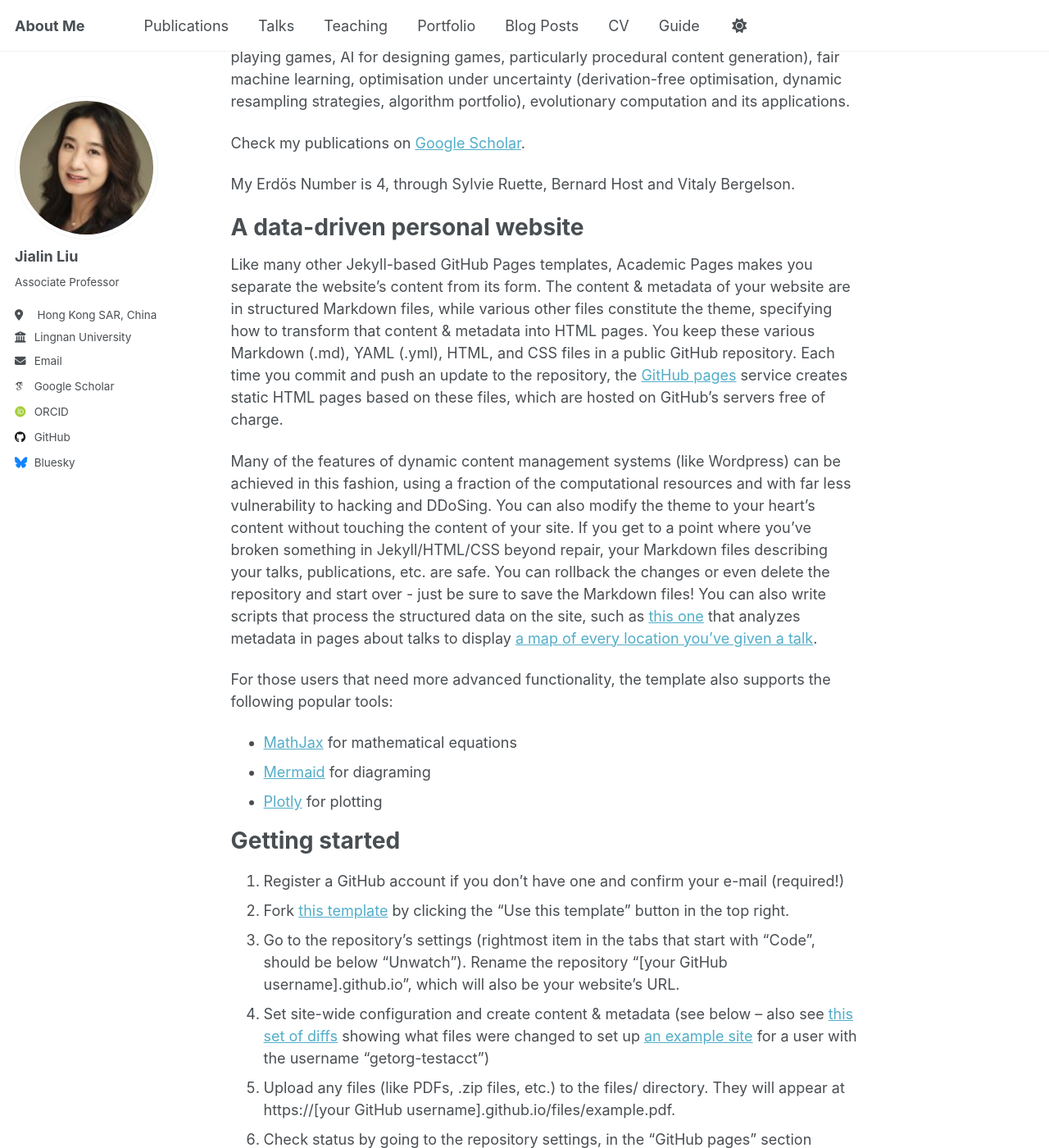
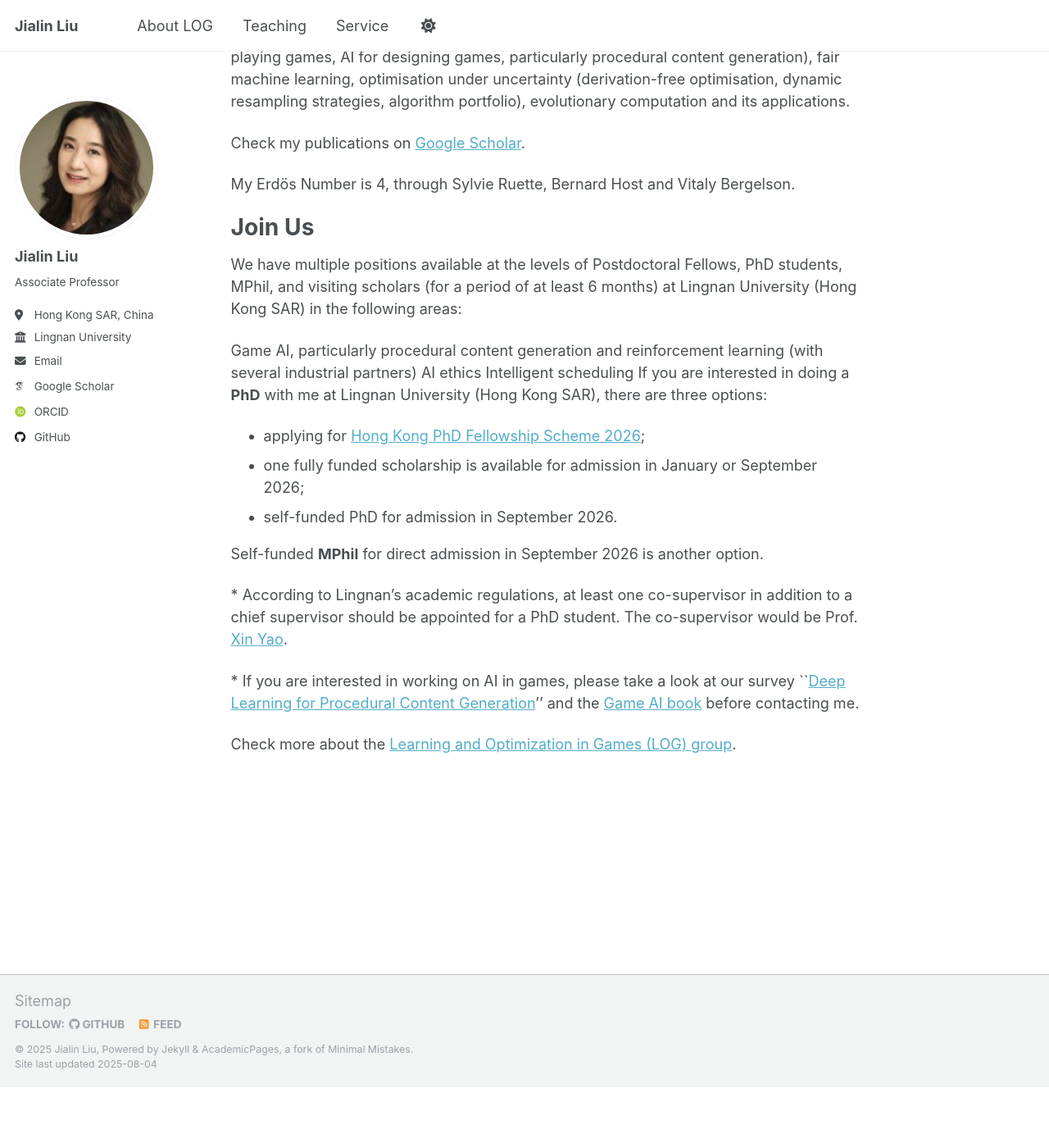
Before and after one commit to PeiJY/PeiJY.github.io, a Jekyll site: the page built from _pages/about.md, in a window 1280 px wide and 1400 px high, scrolled down 382 px. Shown: the whole window at 82% size. Built offline with Jekyll 4.4.1, drawn with Linux system fonts in a browser that asks for light colours; some web fonts are replaced; a script that is not in the unit is left out; after the commit the page ends 1708 px from its top, so only the background shows below that; some of the changed text lies outside the part shown.

Commit message:
about me

```diff
--- a/_config.yml
+++ b/_config.yml
@@ -9,7 +9,7 @@
 # Basic Site Settings
 locale                   : "en-US"
 site_theme               : "default"
-title                    : "About Me"
+title                    : "Jialin Liu"
 title_separator          : "-"
 name                     : &name "Jialin Liu"
 description              : &description "personal description"
@@ -26,7 +26,7 @@ author:
   name             : "Jialin Liu"
   pronouns         : # example: "she/her"
   bio              : "Associate Professor"
-  location         : " Hong Kong SAR, China"
+  location         : "Hong Kong SAR, China"
   employer         : "Lingnan University"
   uri              : # URL
   email            : "jialin.liu(at)ln.edu.hk"
@@ -53,7 +53,7 @@ author:
 
   # Social media
   artstation       : # Username
-  bluesky          : "bsky.app" # Replace this with you Bluesky username
+  bluesky          : # Username
   facebook         : # Username
   flickr           : # Username
   foursquare       : # Username
--- a/_pages/about.md
+++ b/_pages/about.md
@@ -13,46 +13,23 @@ Check my publications on [Google Scholar](https://goo.gl/8thhcO).
 
 My Erdös Number is 4, through Sylvie Ruette, Bernard Host and Vitaly Bergelson.
 
-A data-driven personal website
+Join Us
 ======
-Like many other Jekyll-based GitHub Pages templates, Academic Pages makes you separate the website's content from its form. The content & metadata of your website are in structured Markdown files, while various other files constitute the theme, specifying how to transform that content & metadata into HTML pages. You keep these various Markdown (.md), YAML (.yml), HTML, and CSS files in a public GitHub repository. Each time you commit and push an update to the repository, the [GitHub pages](https://pages.github.com/) service creates static HTML pages based on these files, which are hosted on GitHub's servers free of charge.
+We have multiple positions available at the levels of Postdoctoral Fellows, PhD students, MPhil, and visiting scholars (for a period of at least 6 months) at Lingnan University (Hong Kong SAR) in the following areas:
 
-Many of the features of dynamic content management systems (like Wordpress) can be achieved in this fashion, using a fraction of the computational resources and with far less vulnerability to hacking and DDoSing. You can also modify the theme to your heart's content without touching the content of your site. If you get to a point where you've broken something in Jekyll/HTML/CSS beyond repair, your Markdown files describing your talks, publications, etc. are safe. You can rollback the changes or even delete the repository and start over - just be sure to save the Markdown files! You can also write scripts that process the structured data on the site, such as [this one](https://github.com/academicpages/academicpages.github.io/blob/master/talkmap.ipynb) that analyzes metadata in pages about talks to display [a map of every location you've given a talk](https://academicpages.github.io/talkmap.html).
+Game AI, particularly procedural content generation and reinforcement learning (with several industrial partners)
+AI ethics
+Intelligent scheduling
+If you are interested in doing a **PhD** with me at Lingnan University (Hong Kong SAR), there are three options:
 
-For those users that need more advanced functionality, the template also supports the following popular tools:
-- [MathJax](https://www.mathjax.org/) for mathematical equations
-- [Mermaid](https://mermaid.js.org/) for diagraming
-- [Plotly](https://plotly.com/javascript/) for plotting
+* applying for [Hong Kong PhD Fellowship Scheme 2026](https://www.ln.edu.hk/rpg/admission/application-for-admission);
+* one fully funded scholarship is available for admission in January or September 2026;
+* self-funded PhD for admission in September 2026.
 
-Getting started
-======
-1. Register a GitHub account if you don't have one and confirm your e-mail (required!)
-1. Fork [this template](https://github.com/academicpages/academicpages.github.io) by clicking the "Use this template" button in the top right.
-1. Go to the repository's settings (rightmost item in the tabs that start with "Code", should be below "Unwatch"). Rename the repository "[your GitHub username].github.io", which will also be your website's URL.
-1. Set site-wide configuration and create content & metadata (see below -- also see [this set of diffs](http://archive.is/3TPas) showing what files were changed to set up [an example site](https://getorg-testacct.github.io) for a user with the username "getorg-testacct")
-1. Upload any files (like PDFs, .zip files, etc.) to the files/ directory. They will appear at https://[your GitHub username].github.io/files/example.pdf.
-1. Check status by going to the repository settings, in the "GitHub pages" section
+Self-funded **MPhil** for direct admission in September 2026 is another option.
 
-Site-wide configuration
-------
-The main configuration file for the site is in the base directory in [_config.yml](https://github.com/academicpages/academicpages.github.io/blob/master/_config.yml), which defines the content in the sidebars and other site-wide features. You will need to replace the default variables with ones about yourself and your site's github repository. The configuration file for the top menu is in [_data/navigation.yml](https://github.com/academicpages/academicpages.github.io/blob/master/_data/navigation.yml). For example, if you don't have a portfolio or blog posts, you can remove those items from that navigation.yml file to remove them from the header.
+\* According to Lingnan's academic regulations, at least one co-supervisor in addition to a chief supervisor should be appointed for a PhD student. The co-supervisor would be Prof. [Xin Yao](https://www.ln.edu.hk/po/people/professor-xin-yao).
 
-Create content & metadata
-------
-For site content, there is one Markdown file for each type of content, which are stored in directories like _publications, _talks, _posts, _teaching, or _pages. For example, each talk is a Markdown file in the [_talks directory](https://github.com/academicpages/academicpages.github.io/tree/master/_talks). At the top of each Markdown file is structured data in YAML about the talk, which the theme will parse to do lots of cool stuff. The same structured data about a talk is used to generate the list of talks on the [Talks page](https://academicpages.github.io/talks), each [individual page](https://academicpages.github.io/talks/2012-03-01-talk-1) for specific talks, the talks section for the [CV page](https://academicpages.github.io/cv), and the [map of places you've given a talk](https://academicpages.github.io/talkmap.html) (if you run this [python file](https://github.com/academicpages/academicpages.github.io/blob/master/talkmap.py) or [Jupyter notebook](https://github.com/academicpages/academicpages.github.io/blob/master/talkmap.ipynb), which creates the HTML for the map based on the contents of the _talks directory).
+\* If you are interested in working on AI in games, please take a look at our survey ``[Deep Learning for Procedural Content Generation](https://link.springer.com/article/10.1007/s00521-020-05383-8)'' and the [Game AI book](http://gameaibook.org/) before contacting me.
 
-**Markdown generator**
-
-The repository includes [a set of Jupyter notebooks](https://github.com/academicpages/academicpages.github.io/tree/master/markdown_generator
-) that converts a CSV containing structured data about talks or presentations into individual Markdown files that will be properly formatted for the Academic Pages template. The sample CSVs in that directory are the ones I used to create my own personal website at stuartgeiger.com. My usual workflow is that I keep a spreadsheet of my publications and talks, then run the code in these notebooks to generate the Markdown files, then commit and push them to the GitHub repository.
-
-How to edit your site's GitHub repository
-------
-Many people use a git client to create files on their local computer and then push them to GitHub's servers. If you are not familiar with git, you can directly edit these configuration and Markdown files directly in the github.com interface. Navigate to a file (like [this one](https://github.com/academicpages/academicpages.github.io/blob/master/_talks/2012-03-01-talk-1.md) and click the pencil icon in the top right of the content preview (to the right of the "Raw | Blame | History" buttons). You can delete a file by clicking the trashcan icon to the right of the pencil icon. You can also create new files or upload files by navigating to a directory and clicking the "Create new file" or "Upload files" buttons.
-
-Example: editing a Markdown file for a talk
-![Editing a Markdown file for a talk](/images/editing-talk.png)
-
-For more info
-------
-More info about configuring Academic Pages can be found in [the guide](https://academicpages.github.io/markdown/), the [growing wiki](https://github.com/academicpages/academicpages.github.io/wiki), and you can always [ask a question on GitHub](https://github.com/academicpages/academicpages.github.io/discussions). The [guides for the Minimal Mistakes theme](https://mmistakes.github.io/minimal-mistakes/docs/configuration/) (which this theme was forked from) might also be helpful.
+Check more about the [Learning and Optimization in Games (LOG) group](https://aingames.cn/).
```
Also changed, not shown: _data/navigation.yml (+20 -12 lines).
